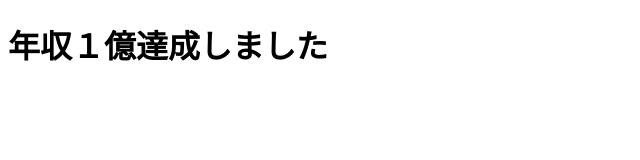
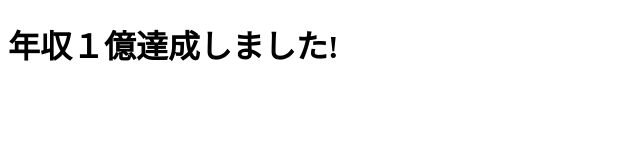
Before and after one commit to yut-k1114/yut-k1114.github.io, a plain HTML site: page index.html in a window 1280 px wide. Shown: the full height of the page, 0-640 px from the left. Drawn offline with Linux system fonts and the light colour scheme.

Commit message:
Update index.html

```diff
--- a/index.html
+++ b/index.html
@@ -6,6 +6,6 @@
     <link rel="stylesheet" href="stylesheet.css">
   </head>
   <body>
-    <h1 class="title">年収１億達成しました</h1>
+    <h1 class="title">年収１億達成しました!</h1>
   </body>
 </html>
```
